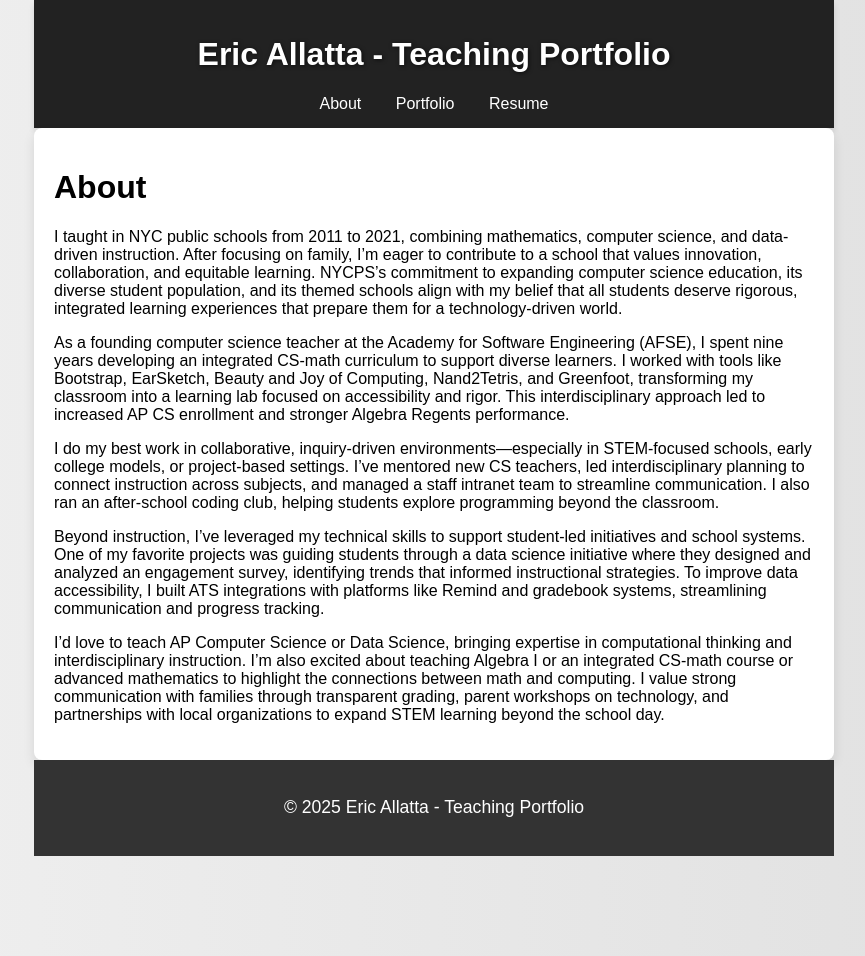
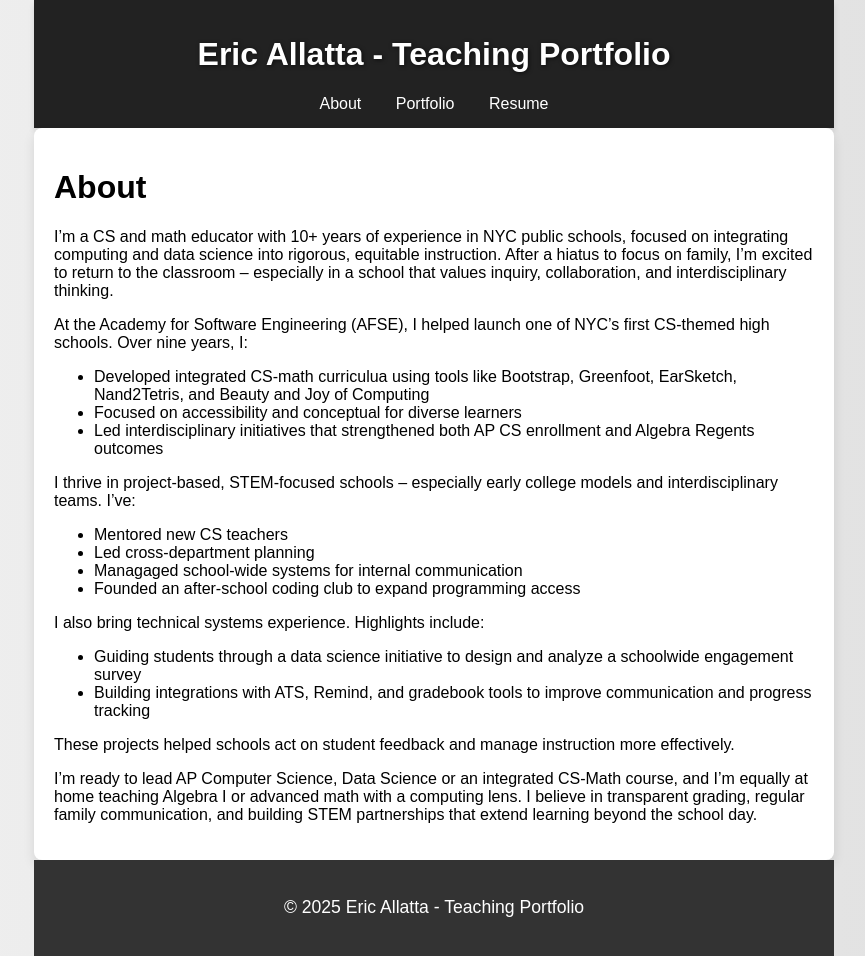
Before and after one commit to MrAllatta/teaching-portfolio, a Jekyll site: the page built from about.md, in a window 1280 px wide. Shown: the whole page, without its empty margins (206-1071 px from the left). Built offline with Jekyll 4.4.1, drawn with Linux system fonts in a browser that asks for light colours; before the commit the page ends 900 px from its top, so only the background shows below that.

Commit message:
new statement from Monday GPT

```diff
--- a/about.md
+++ b/about.md
@@ -4,12 +4,23 @@ title: About
 permalink: /about/
 ---
 
-I taught in NYC public schools from 2011 to 2021, combining mathematics, computer science, and data-driven instruction. After focusing on family, I’m eager to contribute to a school that values innovation, collaboration, and equitable learning. NYCPS’s commitment to expanding computer science education, its diverse student population, and its themed schools align with my belief that all students deserve rigorous, integrated learning experiences that prepare them for a technology-driven world.
+I'm a CS and math educator with 10+ years of experience in NYC public schools, focused on integrating computing and data science into rigorous, equitable instruction. After a hiatus to focus on family, I'm excited to return to the classroom -- especially in a school that values inquiry, collaboration, and interdisciplinary thinking.
 
-As a founding computer science teacher at the Academy for Software Engineering (AFSE), I spent nine years developing an integrated CS-math curriculum to support diverse learners. I worked with tools like Bootstrap, EarSketch, Beauty and Joy of Computing, Nand2Tetris, and Greenfoot, transforming my classroom into a learning lab focused on accessibility and rigor. This interdisciplinary approach led to increased AP CS enrollment and stronger Algebra Regents performance.
+At the Academy for Software Engineering (AFSE), I helped launch one of NYC's first CS-themed high schools. Over nine years, I:
+- Developed integrated CS-math curriculua using tools like Bootstrap, Greenfoot, EarSketch, Nand2Tetris, and Beauty and Joy of Computing
+- Focused on accessibility and conceptual for diverse learners
+- Led interdisciplinary initiatives that strengthened both AP CS enrollment and Algebra Regents outcomes
 
-I do my best work in collaborative, inquiry-driven environments—especially in STEM-focused schools, early college models, or project-based settings. I’ve mentored new CS teachers, led interdisciplinary planning to connect instruction across subjects, and managed a staff intranet team to streamline communication. I also ran an after-school coding club, helping students explore programming beyond the classroom.
+I thrive in project-based, STEM-focused schools -- especially early college models and interdisciplinary teams. I've:
+- Mentored new CS teachers
+- Led cross-department planning
+- Managaged school-wide systems for internal communication
+- Founded an after-school coding club to expand programming access
 
-Beyond instruction, I’ve leveraged my technical skills to support student-led initiatives and school systems. One of my favorite projects was guiding students through a data science initiative where they designed and analyzed an engagement survey, identifying trends that informed instructional strategies. To improve data accessibility, I built ATS integrations with platforms like Remind and gradebook systems, streamlining communication and progress tracking.
+I also bring technical systems experience. Highlights include:
+- Guiding students through a data science initiative to design and analyze a schoolwide engagement survey
+- Building integrations with ATS, Remind, and gradebook tools to improve communication and progress tracking
 
-I’d love to teach AP Computer Science or Data Science, bringing expertise in computational thinking and interdisciplinary instruction. I’m also excited about teaching Algebra I or an integrated CS-math course or advanced mathematics to highlight the connections between math and computing. I value strong communication with families through transparent grading, parent workshops on technology, and partnerships with local organizations to expand STEM learning beyond the school day.
+These projects helped schools act on student feedback and manage instruction more effectively.
+
+I'm ready to lead AP Computer Science, Data Science or an integrated CS-Math course, and I'm equally at home teaching Algebra I or advanced math with a computing lens. I believe in transparent grading, regular family communication, and building STEM partnerships that extend learning beyond the school day.
```
